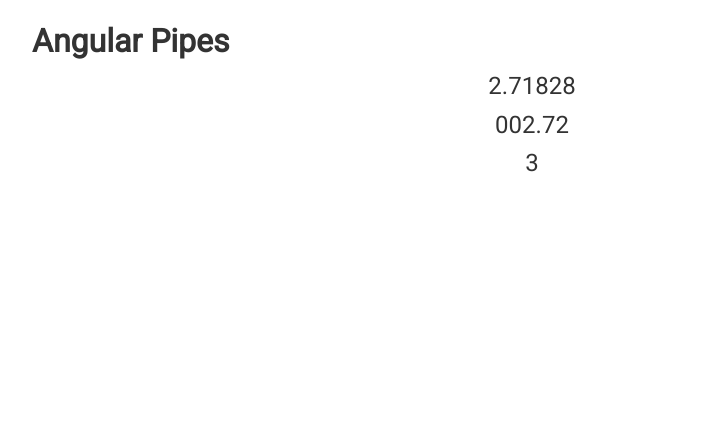
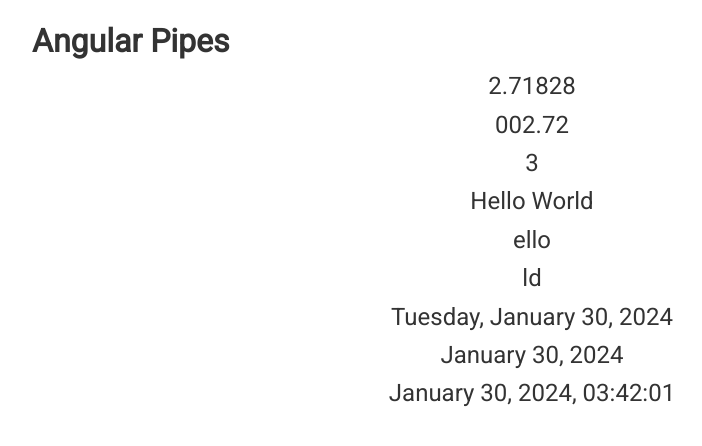
Before and after one commit to parunkov/angular4, an Angular app: page / in a window 1280 px wide. Shown: the top 446 px of the page, without its empty margins (108-810 px from the left). Built offline with nearby package versions, Linux system fonts and the light colour scheme.

Commit message:
date pipe

```diff
--- a/src/app/app.component.html
+++ b/src/app/app.component.html
@@ -3,5 +3,11 @@
     <p>{{ e | number:'1.1-5' }}</p>
     <p>{{ e | number:'3.1-2' }}</p>
     <p>{{ e | number:'1.0-0' }}</p>
+    <p>{{ str | uppercase | lowercase | titlecase }}</p>
+    <p>{{ str | titlecase | slice:1:5 }}</p>
+    <p>{{ str | titlecase | slice:-2 }}</p>
+    <p>{{ date | date:'fullDate' }}</p>
+    <p>{{ date | date:'longDate' }}</p>
+    <p>{{ date | date:'MMMM dd, yyyy, HH:mm:ss' }}</p>
 
 </div>
--- a/src/app/app.component.ts
+++ b/src/app/app.component.ts
@@ -10,4 +10,6 @@ import { Component } from '@angular/core';
 })
 export class AppComponent  {
   e: number = Math.E;
+  str = 'hello world';
+  date: Date = new Date();
 }
```
